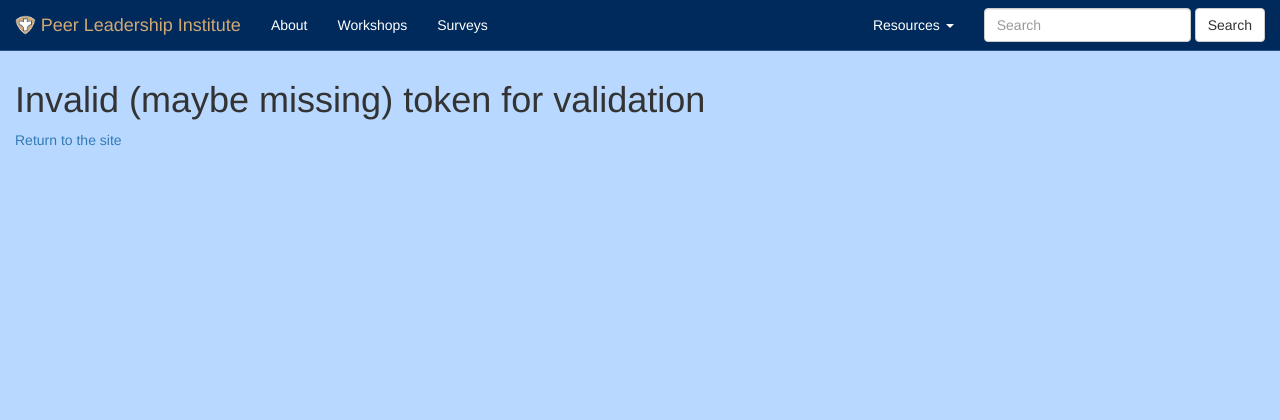
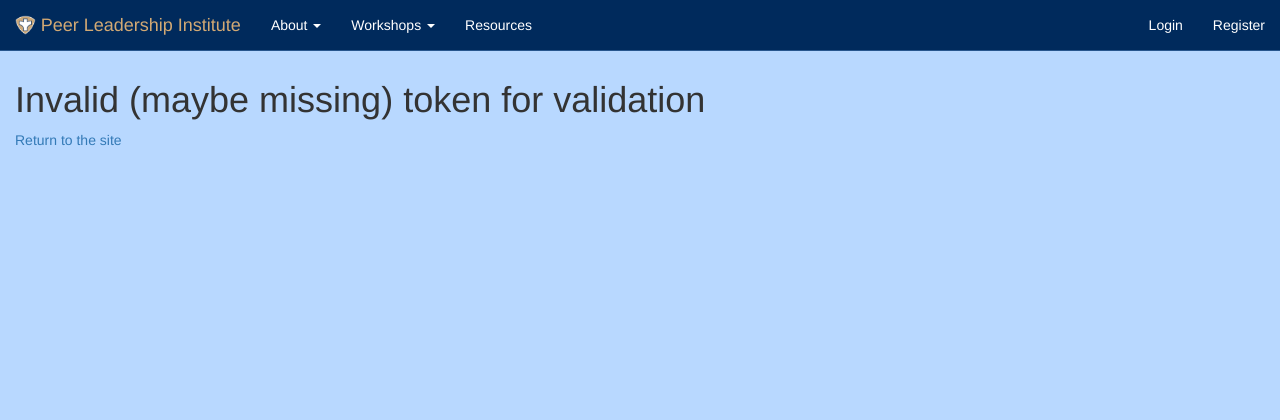
Before and after one commit to drussotto/Boston-Public-Health-Commission-Peer-Leadership-Institute, a Flask app: page /validate in a window 1280 px wide. Shown: the top 420 px of the page. Run offline with Flask 2, Linux system fonts and the light colour scheme; parts of the project's set-up code (start-up, migrations or seed data) failed here and were passed over; some libraries are stand-ins or nearby versions.

Commit message:
BPHC-59 #updated navbar, added workshop signup document

```diff
--- a/templates/layout.html
+++ b/templates/layout.html
@@ -42,18 +42,6 @@
           <div class="collapse navbar-collapse" id="bs-example-navbar-collapse-1">
             <ul class="nav navbar-nav">
               <!--<li class="active"><a href="#">Link <span class="sr-only">(current)</span></a></li>-->
-              <li><a href="http://www.bphc.org/whatwedo/Teens/peer-leadership-institute/Pages/Peer-Leadership-Institute.aspx">About</a></li>
-              <li><a href="#">Workshops</a></li>
-              <li><a href="#">Surveys</a></li>
-            </ul>
-            <form class="navbar-form navbar-right">
-              <div id="search-container">
-                <input type="text" class="form-control" placeholder="Search">
-                &nbsp;
-                <button type="submit" class="btn btn-default">Search</button>
-              </div>
-            </form>
-            <ul class="nav navbar-nav navbar-right">
               <li class="dropdown">
                 <a href="#"
                    class="dropdown-toggle"
@@ -61,17 +49,36 @@
                    role="button"
                    aria-haspopup="true"
                    aria-expanded="false">
-                   Resources
+                   About
                    <span class="caret"></span>
                 </a>
                 <ul class="dropdown-menu">
-                  <li><a href="{{ file_url_for ( 'resources.html' ) }}">Substance Abuse</a></li>
-                  <li><a href="{{ file_url_for ( 'resources.html' ) }}">Sexual Health</a></li>
-                  <li><a href="{{ file_url_for ( 'resources.html' ) }}">Wellness</a></li>
-                  <li role="separator" class="divider"></li>
-                  <li><a href="{{ file_url_for ( 'resources.html' ) }}">Clinics</a></li>
+                  <li><a href="{{ file_url_for ( 'about.html' ) }}">What We Do</a></li>
+                  <li><a href="{{ file_url_for ( 'staff.html' ) }}">Our Staff</a></li>
+                  <li><a href="{{ file_url_for ( 'contact.html' ) }}">Contact Us</a></li>
                 </ul>
               </li>
+              <li class="dropdown">
+                <a href="#"
+                   class="dropdown-toggle"
+                   data-toggle="dropdown"
+                   role="button"
+                   aria-haspopup="true"
+                   aria-expanded="false">
+                   Workshops
+                   <span class="caret"></span>
+                </a>
+                <ul class="dropdown-menu">
+                  <li><a href="#">How It Works</a></li>
+                  <li><a href="#">Testimonials</a></li>
+                  <li><a href="{{ url_for ( 'static', filename='docs/workshop_signup.pdf' ) }}" target="_blank">Request a Workshop</a></li>
+                </ul>
+              </li>
+              <li><a href="{{ file_url_for ( 'resources.html' ) }}">Resources</a></li>
+            </ul>
+            <ul class="nav navbar-nav navbar-right">
+              <li><a href="#">Login</a></li>
+              <li><a href="#">Register</a></li>
             </ul>
           </div><!-- /.navbar-collapse -->
         </div><!-- /.container-fluid -->
```
Also changed, not shown: templates/resources.html (+8 -0 lines), templates/about.html (added), templates/contact.html (added), templates/staff.html (added).
